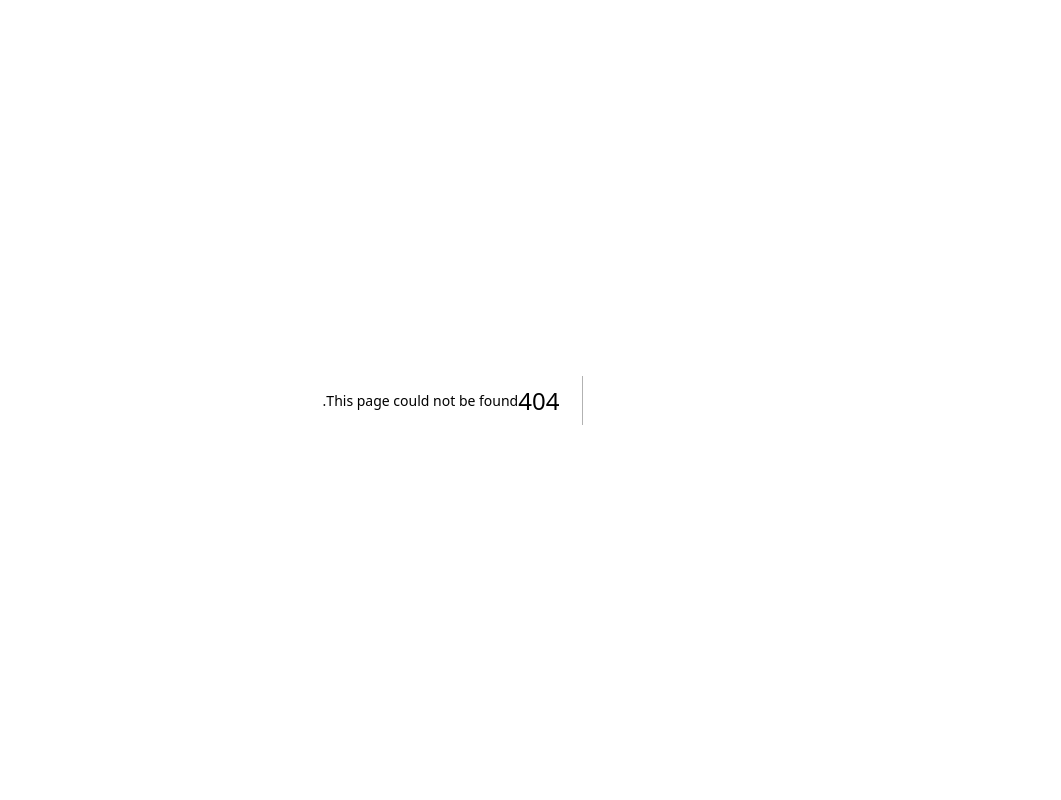
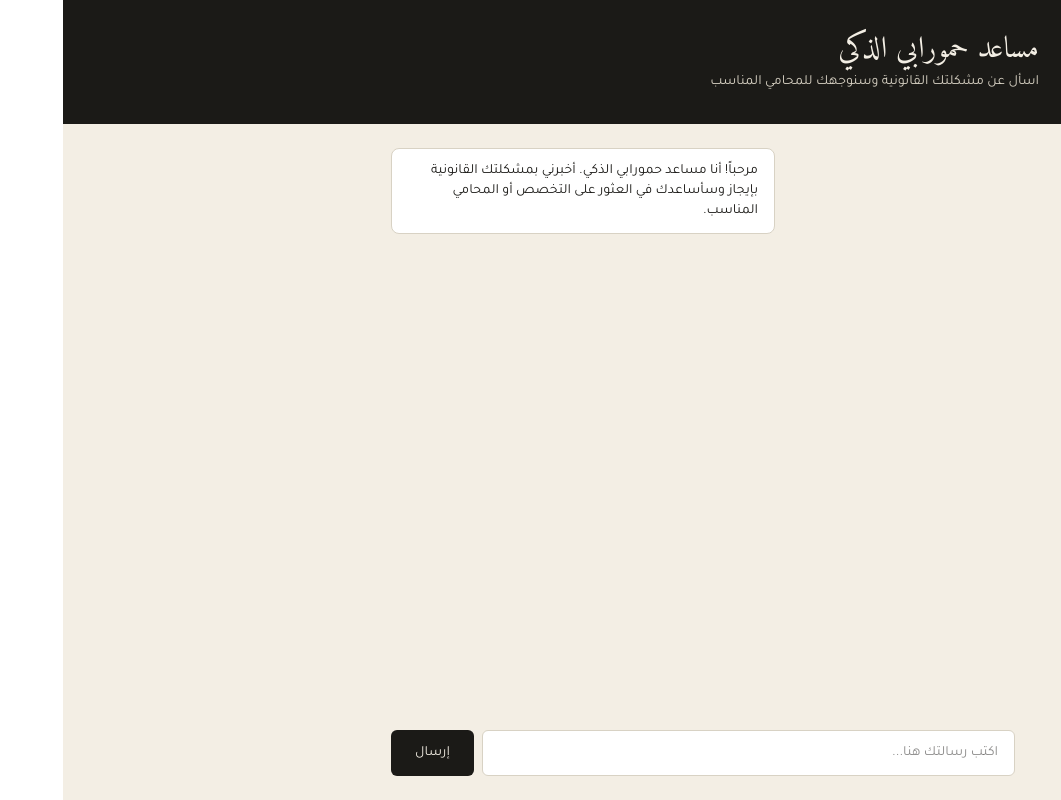
Before and after one commit to yousefyhunaiti-netizen/hammurabi, a Next.js app: page /ai-assistant in a window 1280 px wide. Before the commit this address had no page. Shown: the whole page, without its empty margins (219-1280 px from the left). Built offline with nearby package versions, Linux system fonts and the light colour scheme.

Commit message:
Add AI chatbot with Gemini 3.6 Flash, fix model name

```diff
--- /dev/null
+++ b/app/ai-assistant/page.tsx
@@ -0,0 +1,106 @@
+'use client'
+
+import { useState } from 'react'
+
+type Message = {
+  role: string
+  text: string
+}
+
+export default function AiAssistantPage() {
+  const [messages, setMessages] = useState<Message[]>([
+    { role: 'model', text: 'مرحباً! أنا مساعد حمورابي الذكي. أخبرني بمشكلتك القانونية بإيجاز وسأساعدك في العثور على التخصص أو المحامي المناسب.' },
+  ])
+  const [input, setInput] = useState('')
+  const [sending, setSending] = useState(false)
+
+  async function handleSend() {
+    if (!input.trim()) return
+
+    const newMessages = messages.concat([{ role: 'user', text: input }])
+    setMessages(newMessages)
+    setInput('')
+    setSending(true)
+
+    const historyForApi = messages.map(function (m) {
+      return { role: m.role, text: m.text }
+    })
+
+    const response = await fetch('/api/chatbot', {
+      method: 'POST',
+      headers: { 'Content-Type': 'application/json' },
+      body: JSON.stringify({ message: input, history: historyForApi }),
+    })
+
+    const data = await response.json()
+
+    setMessages(newMessages.concat([{ role: 'model', text: data.reply }]))
+    setSending(false)
+  }
+
+  function handleKeyDown(e: React.KeyboardEvent) {
+    if (e.key === 'Enter') {
+      handleSend()
+    }
+  }
+
+  function renderMessage(m: Message, index: number) {
+    const isUser = m.role === 'user'
+    const hasRecommendation = m.text.indexOf('التخصص المقترح:') !== -1
+
+    return (
+      <div key={index} className={"mb-3 flex " + (isUser ? 'justify-start' : 'justify-end')}>
+        <div className={"px-4 py-3 rounded-lg max-w-sm font-['Tajawal'] text-sm " + (isUser ? 'bg-[#1B1A17] text-[#F3EEE4]' : 'bg-white border border-[#D8D2C4] text-[#1B1A17]')}>
+          <p className="whitespace-pre-wrap">{m.text}</p>
+          {hasRecommendation && !isUser && (
+            <a href="/lawyers" className="inline-block mt-2 px-3 py-2 bg-[#AD8A4E] text-white rounded-md text-xs">
+              تصفح دليل المحامين
+            </a>
+          )}
+        </div>
+      </div>
+    )
+  }
+
+  return (
+    <div dir="rtl" className="min-h-screen pattern-bg flex flex-col">
+      <div className="bg-[#1B1A17] text-[#F3EEE4] py-8 px-6">
+        <div className="max-w-2xl mx-auto">
+          <h1 className="font-['Amiri'] text-3xl mb-1">مساعد حمورابي الذكي</h1>
+          <p className="font-['Tajawal'] text-sm text-[#D8D2C4]">اسأل عن مشكلتك القانونية وسنوجهك للمحامي المناسب</p>
+        </div>
+      </div>
+
+      <div className="flex-1 max-w-2xl mx-auto w-full px-6 py-6 flex flex-col">
+        <div className="flex-1 mb-4">
+          {messages.map(renderMessage)}
+          {sending && (
+            <div className="flex justify-end mb-3">
+              <div className="px-4 py-3 rounded-lg bg-white border border-[#D8D2C4] font-['Tajawal'] text-sm text-[#4A473F]">
+                يكتب...
+              </div>
+            </div>
+          )}
+        </div>
+
+        <div className="flex gap-2">
+          <input
+            type="text"
+            value={input}
+            onChange={function (e) { setInput(e.target.value) }}
+            onKeyDown={handleKeyDown}
+            placeholder="اكتب رسالتك هنا..."
+            className="flex-1 px-4 py-3 bg-white border border-[#D8D2C4] rounded-md font-['Tajawal'] text-sm text-[#1B1A17]"
+          />
+          <button
+            onClick={handleSend}
+            disabled={sending}
+            className="px-6 py-3 bg-[#1B1A17] text-[#F3EEE4] rounded-md font-['Tajawal'] text-sm hover:bg-[#AD8A4E] transition disabled:opacity-60"
+          >
+            إرسال
+          </button>
+        </div>
+      </div>
+    </div>
+  )
+}
--- /dev/null
+++ b/app/api/chatbot/route.ts
@@ -0,0 +1,61 @@
+import { NextRequest, NextResponse } from 'next/server'
+import { createClient } from '@supabase/supabase-js'
+
+export async function POST(request: NextRequest) {
+  const body = await request.json()
+  const userMessage = body.message
+  const history = body.history || []
+
+  const supabase = createClient(
+    process.env.NEXT_PUBLIC_SUPABASE_URL as string,
+    process.env.NEXT_PUBLIC_SUPABASE_PUBLISHABLE_KEY as string
+  )
+
+  const specialtiesResult = await supabase.from('specialties').select('name_ar')
+  const specialtyNames = (specialtiesResult.data || []).map(function (s) { return s.name_ar })
+  const specialtiesText = specialtyNames.join('، ')
+
+  const systemInstruction = 'أنت مساعد ذكي على منصة حمورابي، وهي منصة تربط الأشخاص بمحامين موثوقين في الأردن. ' +
+    'مهمتك مساعدة المستخدم على فهم مشكلته القانونية وتوجيهه إلى التخصص القانوني المناسب من هذه القائمة فقط: ' +
+    specialtiesText + '. ' +
+    'اطرح أسئلة توضيحية قصيرة إذا احتجت لمعلومات أكثر قبل التوصية. اشرح المصطلحات القانونية البسيطة عند الحاجة بلغة عربية واضحة وبسيطة. ' +
+    'إذا بدت المشكلة عاجلة (مثل توقيف أو موعد جلسة قريب)، نبّه المستخدم لذلك بلطف. ' +
+    'عندما تكون واثقاً من التخصص المناسب، اذكره بوضوح في جملة تبدأ بـ "التخصص المقترح:" متبوعة باسم التخصص كما هو مكتوب في القائمة تماماً. ' +
+    'كن مختصراً ومباشراً ومتعاطفاً في ردودك.'
+
+  const contents = history.map(function (h: { role: string; text: string }) {
+    return { role: h.role, parts: [{ text: h.text }] }
+  })
+
+  contents.push({ role: 'user', parts: [{ text: userMessage }] })
+
+  const geminiResponse = await fetch(
+'https://generativelanguage.googleapis.com/v1beta/models/gemini-3.6-flash:generateContent',    {
+      method: 'POST',
+      headers: {
+        'Content-Type': 'application/json',
+        'x-goog-api-key': process.env.GEMINI_API_KEY as string,
+      },
+      body: JSON.stringify({
+        systemInstruction: { parts: [{ text: systemInstruction }] },
+        contents: contents,
+      }),
+    }
+  )
+
+  const geminiData = await geminiResponse.json()
+console.log(JSON.stringify(geminiData))
+  let replyText = 'عذراً، حدث خطأ. حاول مرة أخرى.'
+
+  if (
+    geminiData.candidates &&
+    geminiData.candidates[0] &&
+    geminiData.candidates[0].content &&
+    geminiData.candidates[0].content.parts &&
+    geminiData.candidates[0].content.parts[0]
+  ) {
+    replyText = geminiData.candidates[0].content.parts[0].text
+  }
+
+  return NextResponse.json({ reply: replyText })
+}
```
